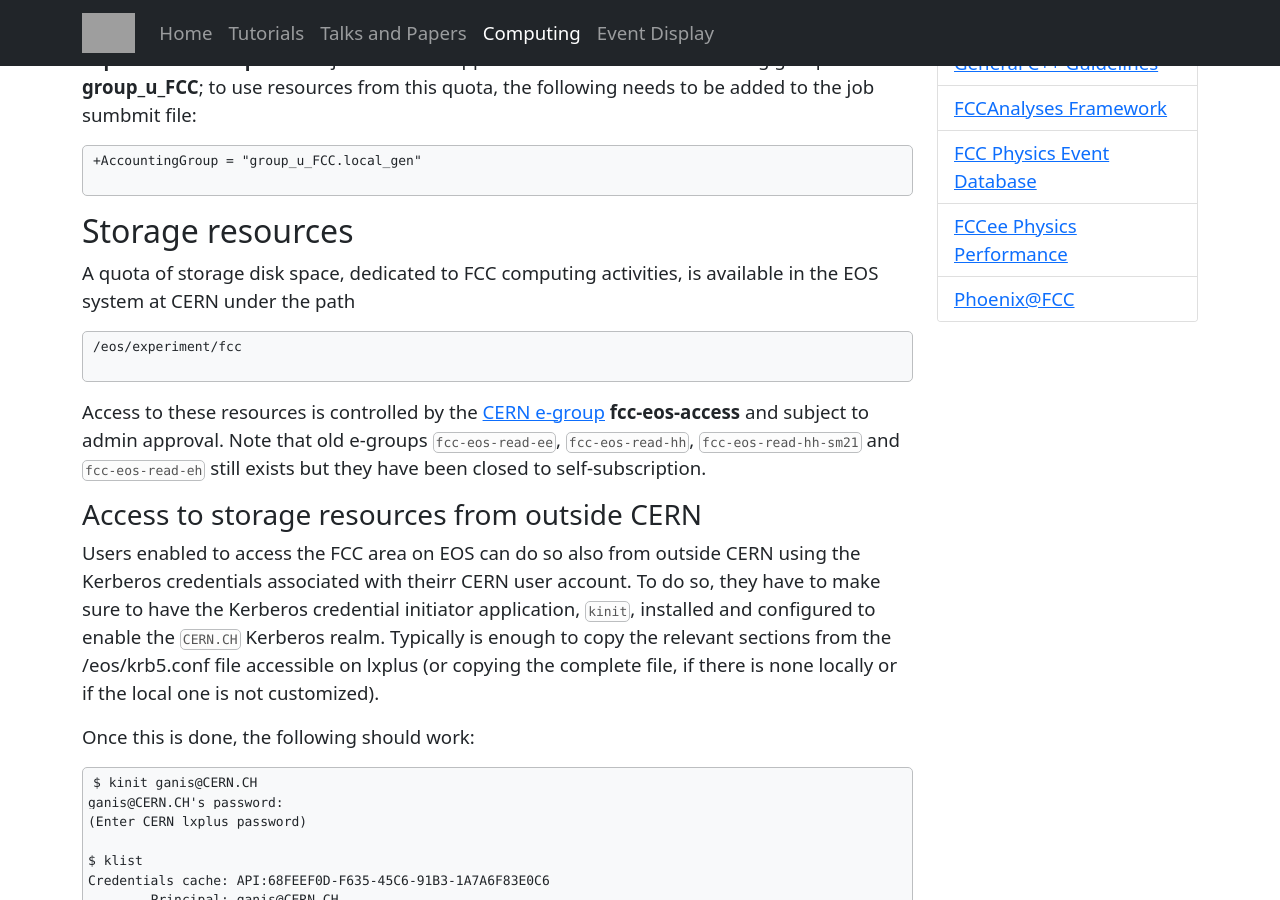
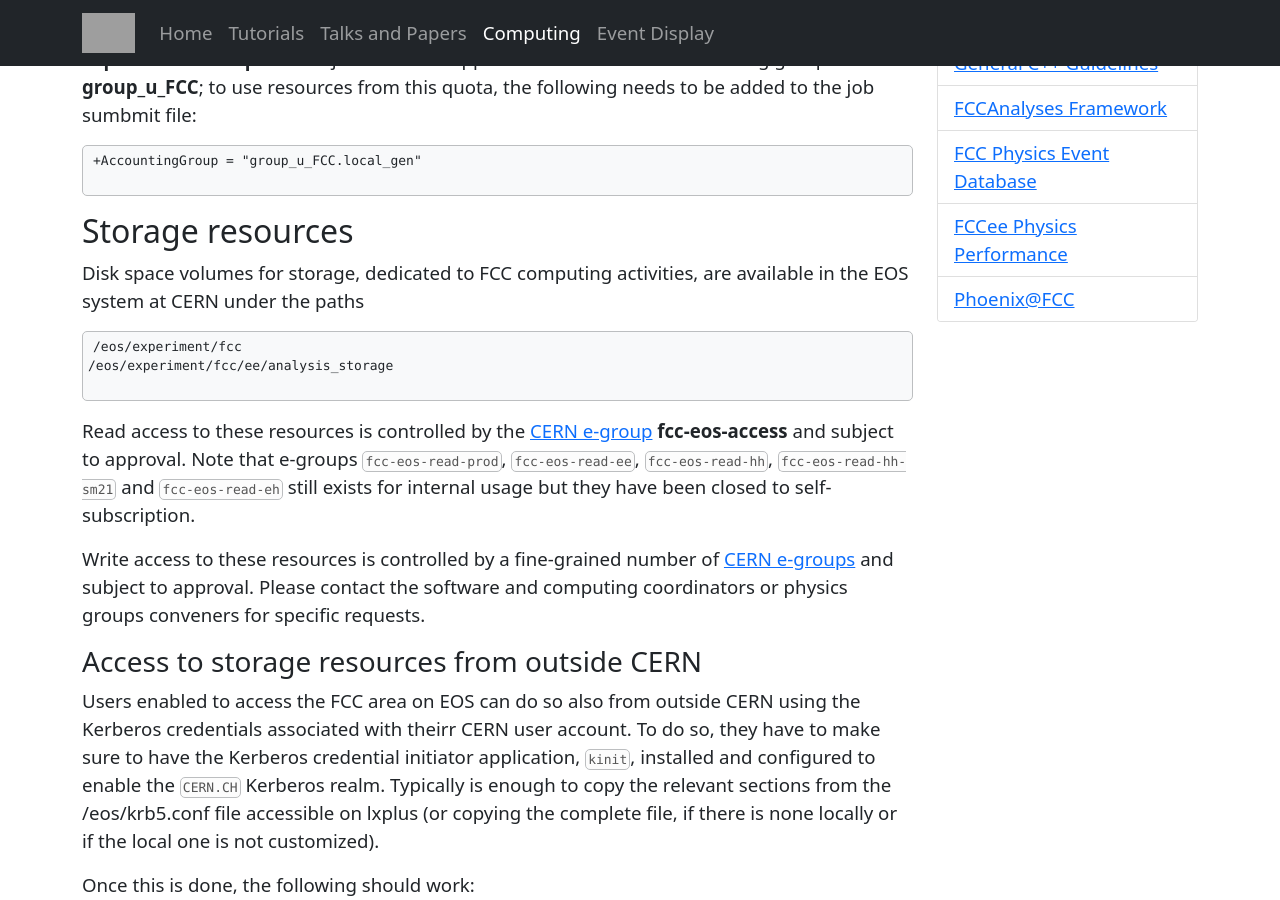
Before and after one commit to HEP-FCC/FCCSW, a Jekyll site: the page built from computing/computing.md, in a window 1280 px wide and 900 px high, scrolled down 429 px. Built offline with Jekyll 4.4.1, drawn with Linux system fonts in a browser that asks for light colours; our own code applies the rules of GitHub Pages for plain Markdown files; grey boxes are pictures that could not be loaded.

Commit message:
Update computing.md (add somethign about write e-groups)

````diff
--- a/computing/computing.md
+++ b/computing/computing.md
@@ -23,13 +23,17 @@ added to the job sumbmit file:
 ```
 ## Storage resources
 
-A quota of storage disk space, dedicated to FCC computing activities, is available in the EOS system at CERN under the path
+Disk space volumes for storage, dedicated to FCC computing activities, are available in the EOS system at CERN under the paths
 ```
 /eos/experiment/fcc
+/eos/experiment/fcc/ee/analysis_storage
 ```
-Access to these resources is controlled by the <a href="https://e-groups.cern.ch/e-groups/EgroupsSearchForm.do">CERN e-group</a>
-**fcc-eos-access** and subject to admin approval. Note that old e-groups `fcc-eos-read-ee`, `fcc-eos-read-hh`, `fcc-eos-read-hh-sm21`
-and `fcc-eos-read-eh` still exists but they have been closed to self-subscription.
+Read access to these resources is controlled by the <a href="https://e-groups.cern.ch/e-groups/EgroupsSearchForm.do">CERN e-group</a>
+**fcc-eos-access** and subject to approval. Note that e-groups `fcc-eos-read-prod`, `fcc-eos-read-ee`, `fcc-eos-read-hh`, `fcc-eos-read-hh-sm21`
+and `fcc-eos-read-eh` still exists for internal usage but they have been closed to self-subscription.
+
+Write access to these resources is controlled by a fine-grained number of <a href="https://e-groups.cern.ch/e-groups/EgroupsSearchForm.do">CERN e-groups</a> and
+subject to approval. Please contact the software and computing coordinators or physics groups conveners for specific requests.
 
 ### Access to storage resources from outside CERN
 
````
